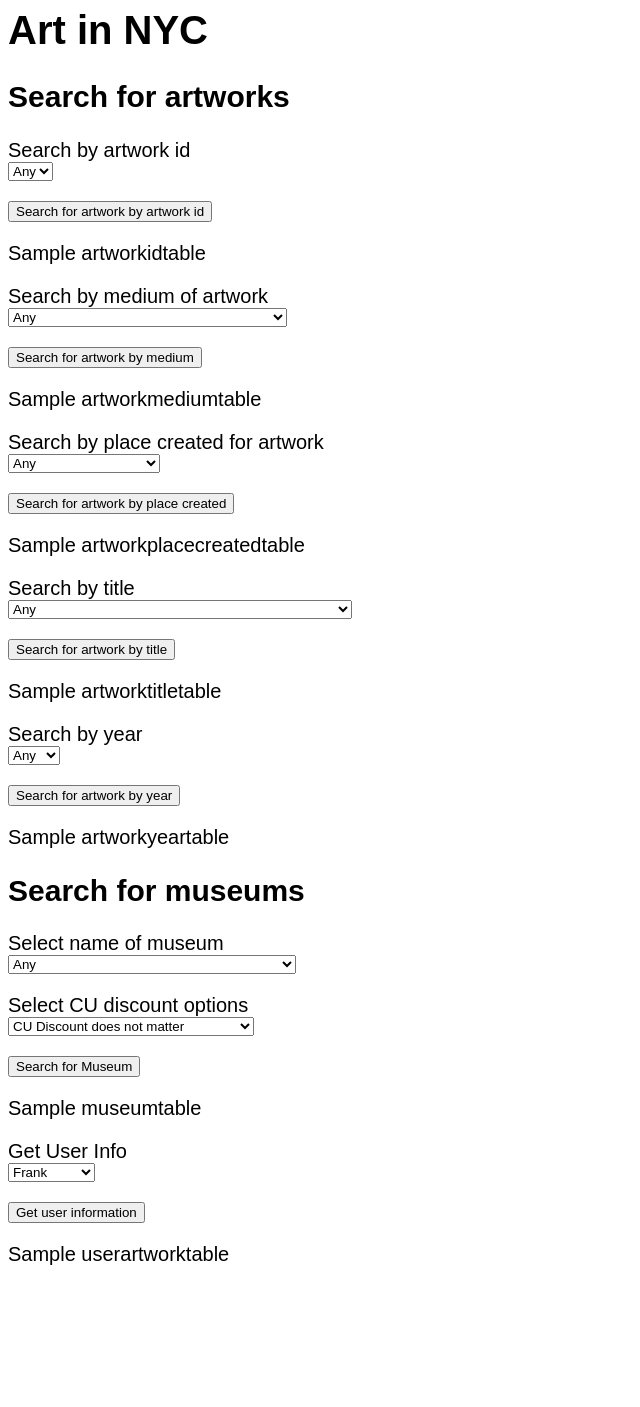
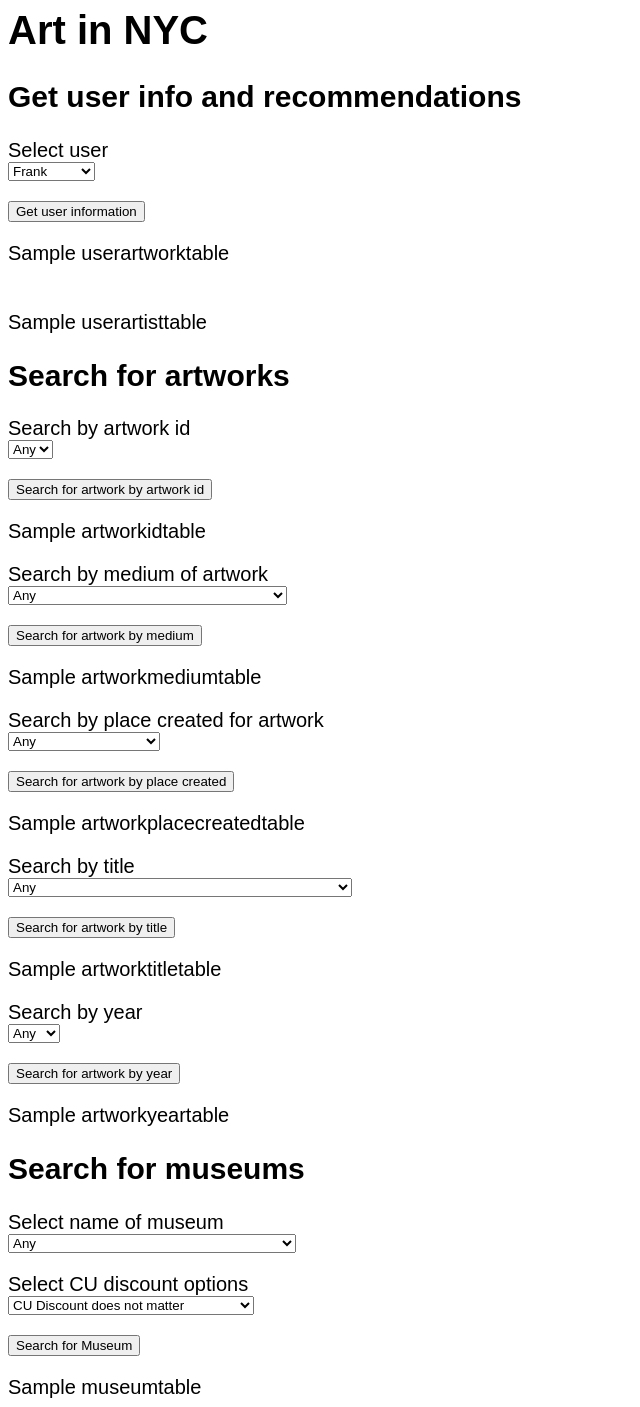
Before and after one commit to rose-huang/w4111-proj1-artdb, a Flask app: template templates/index.html in a window 1280 px wide. Shown: the whole page, without its empty margins (0-640 px from the left). Before the commit the page ends 1265 px from the top, so only its background shows below. Run offline with Flask 2, Linux system fonts and the light colour scheme; the template is opened without the code that fills it: most values are stand-ins (such as "Sample title", 1, 10 or a date in 2020); parts of the project's set-up code (start-up, migrations or seed data) failed here and were passed over.

Commit message:
Added userartists to html

```diff
--- a/templates/index.html
+++ b/templates/index.html
@@ -16,6 +16,36 @@
     <div>{{n}}</div>
     {% endfor %}
   </div>-->
+ <h2>Get user info and recommendations</h2>
+ <form method="POST" action="/getuserinfo">
+    <p>Select user<br>
+    <select name="get_user">
+    <option value="Frank">Frank</option>
+    <option value="Rose">Rose</option>
+    <option value="Luis">Luis</option>
+    <option value="Christophe">Christophe</option>
+    <option value="Jerome">Jerome</option>
+    <option value="Chang">Chang</option>
+    <option value="Angel">Angel</option>
+    <option value="Joseph">Joseph</option>
+    <option value="Kimberly">Kimberly</option>
+    <option value="Felipe">Felipe</option>
+
+    <br></select></p>
+    <input type="submit" value="Get user information">
+  </form>
+
+  <div>
+    {% block userartwork_content %}
+    {{userartworktable | safe}}
+    {% endblock %}
+  </div>
+<br><br>
+  <div>
+    {% block userartist_content %}
+    {{userartisttable | safe}}
+    {% endblock userartist_content %}
+  </div>
 
 <!-- SEARCH FOR ARTWORKS -->
   <h2>Search for artworks</h2>
@@ -196,30 +226,6 @@
   </div>
 
 
-  <form method="POST" action="/getuserinfo">
-    <p>Get User Info<br>
-    <select name="get_user">
-    <option value="Frank">Frank</option>
-    <option value="Rose">Rose</option>
-    <option value="Luis">Luis</option>
-    <option value="Christophe">Christophe</option>
-    <option value="Jerome">Jerome</option>
-    <option value="Chang">Chang</option>
-    <option value="Angel">Angel</option>
-    <option value="Joseph">Joseph</option>
-    <option value="Kimberly">Kimberly</option>
-    <option value="Felipe">Felipe</option>
-
-    <br></select></p>
-    <input type="submit" value="Get user information">
-  </form>
-
-  <div>
-    {% block userartwork_content %}
-    {{userartworktable | safe}}
-    {% endblock %}
-  </div>
-
 
 
 <!--<p><a href="another">Go to the other page</a></p>-->
```
